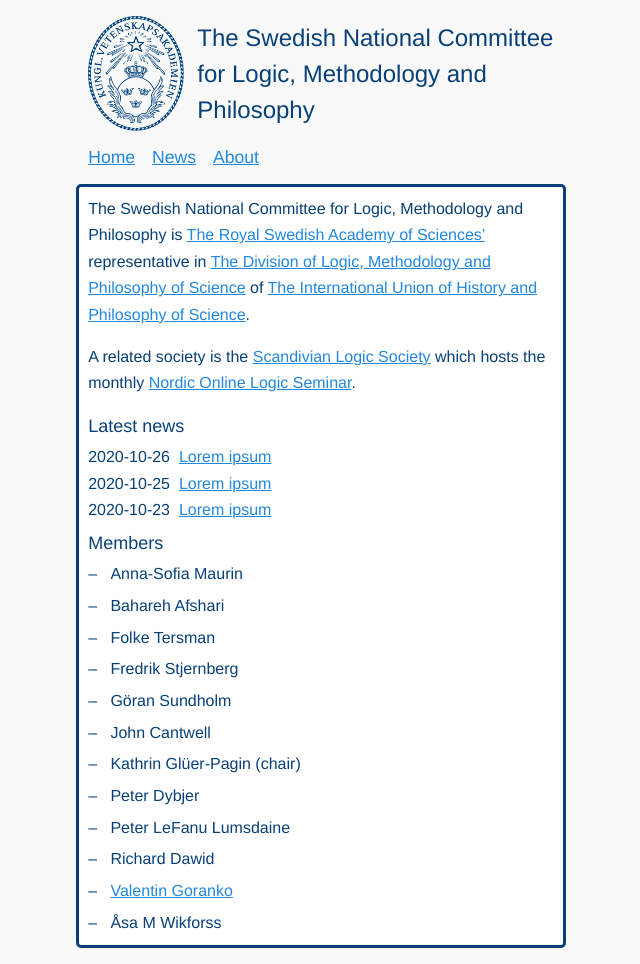
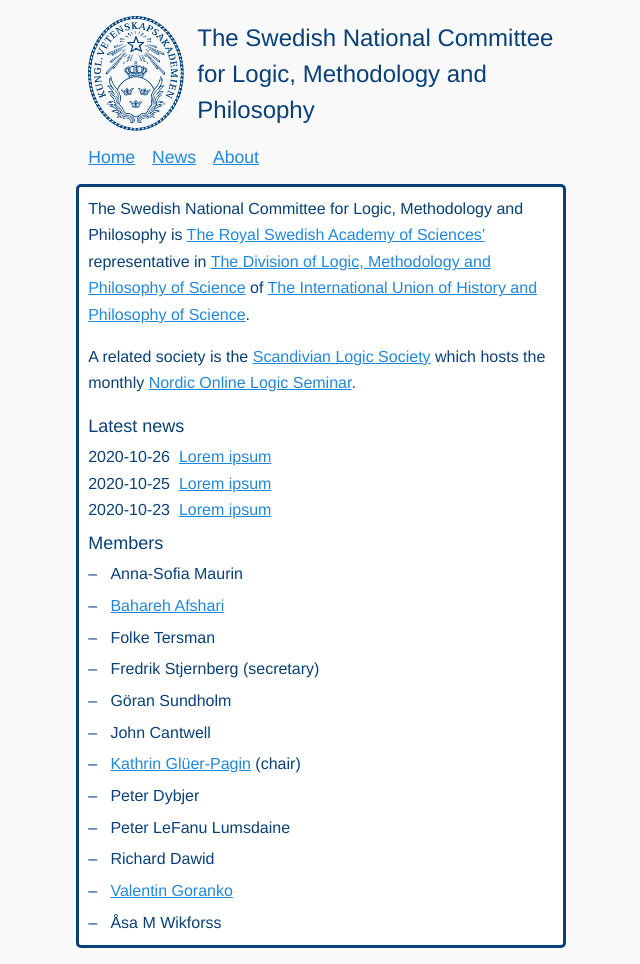
Before and after one commit to KVA-LMF/kva-lmf.github.io, a Jekyll site: the page built from index.md, in a window 1280 px wide. Shown: the whole page, without its empty margins (319-959 px from the left). Built offline with Jekyll 4.4.1, drawn with Linux system fonts in a browser that asks for light colours.

Commit message:
links to websites of committe members

```diff
--- a/index.md
+++ b/index.md
@@ -20,12 +20,12 @@ which hosts the monthly
 ## Members
 
 - Anna-Sofia Maurin
-- Bahareh Afshari
+- [Bahareh Afshari](https://www.gu.se/en/about/find-staff/baharehafshari)
 - Folke Tersman
-- Fredrik Stjernberg
+- Fredrik Stjernberg (secretary)
 - Göran Sundholm
 - John Cantwell
-- Kathrin Glüer-Pagin (chair)
+- [Kathrin Glüer-Pagin](https://kathrin.pagin.se) (chair)
 - Peter Dybjer
 - Peter LeFanu Lumsdaine
 - Richard Dawid
```
